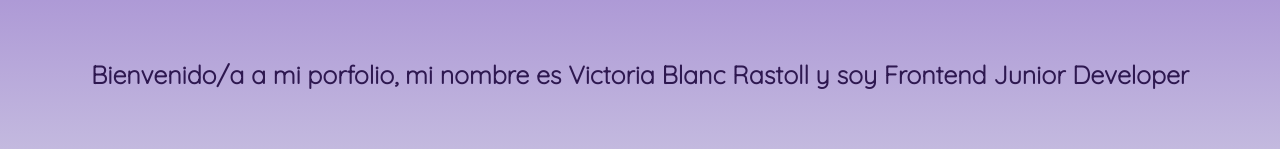
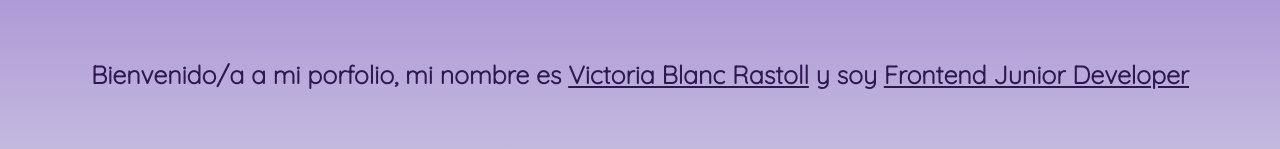
Before and after one commit to vicblanc92/portfolio, a React (Create React App) app: page / in a window 1280 px wide. Shown: the part 444-593 px from the top of the page. Built offline with nearby package versions, Linux system fonts and the light colour scheme; a web font is replaced by a local one.

Commit message:
update text in Header component

```diff
--- a/src/components/Header.js
+++ b/src/components/Header.js
@@ -8,8 +8,8 @@ const Header = () => {
       <header className="header">
         <img className="header__image" src={woman} alt="mujer ordenador" />
         <h2 className="header__text">
-          Bienvenido/a a mi porfolio, mi nombre es Victoria Blanc Rastoll y soy
-          Frontend Junior Developer
+          Bienvenido/a a mi porfolio, mi nombre es <u>Victoria Blanc Rastoll</u>{' '}
+          y soy <u>Frontend Junior Developer</u>
         </h2>
         <h3 className="header__follow">
           ¿Quieres saber más sobre mi? ¡Acompáñame!
```
